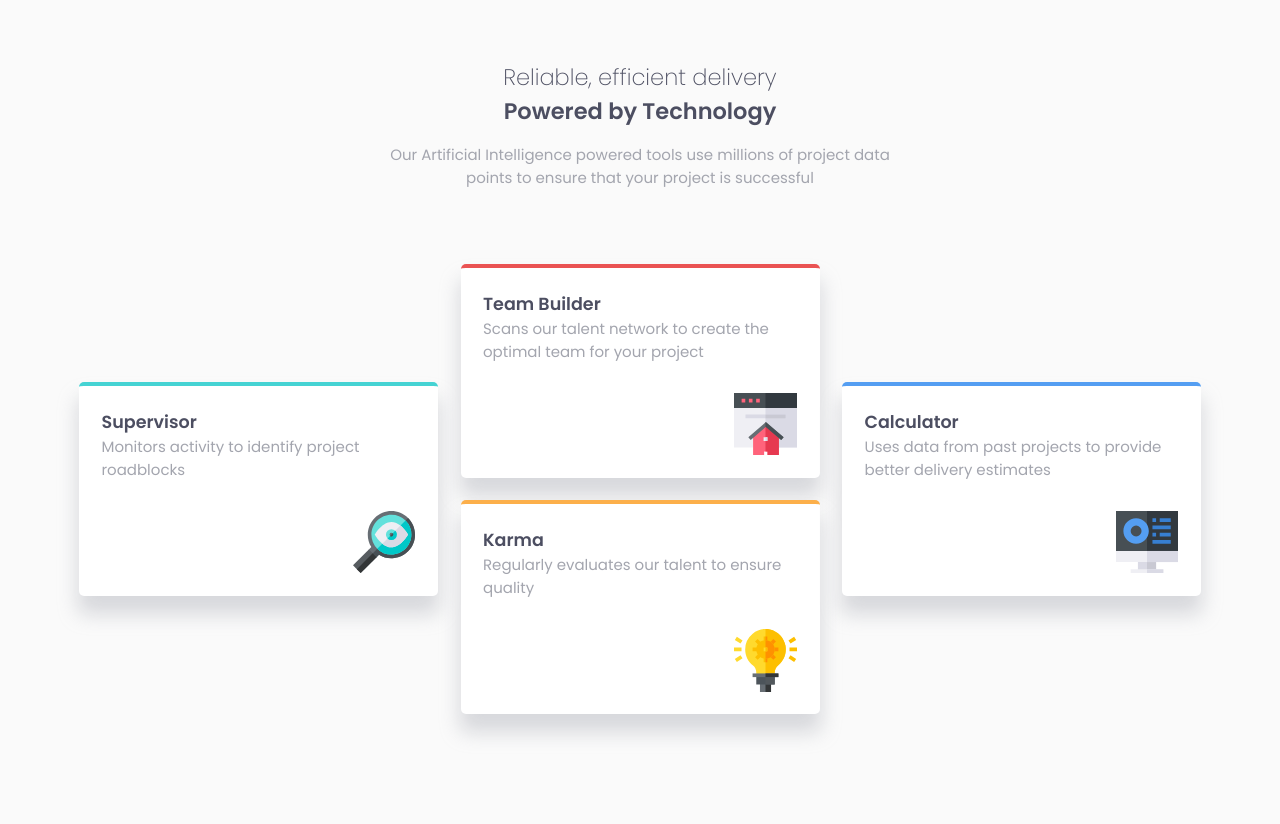
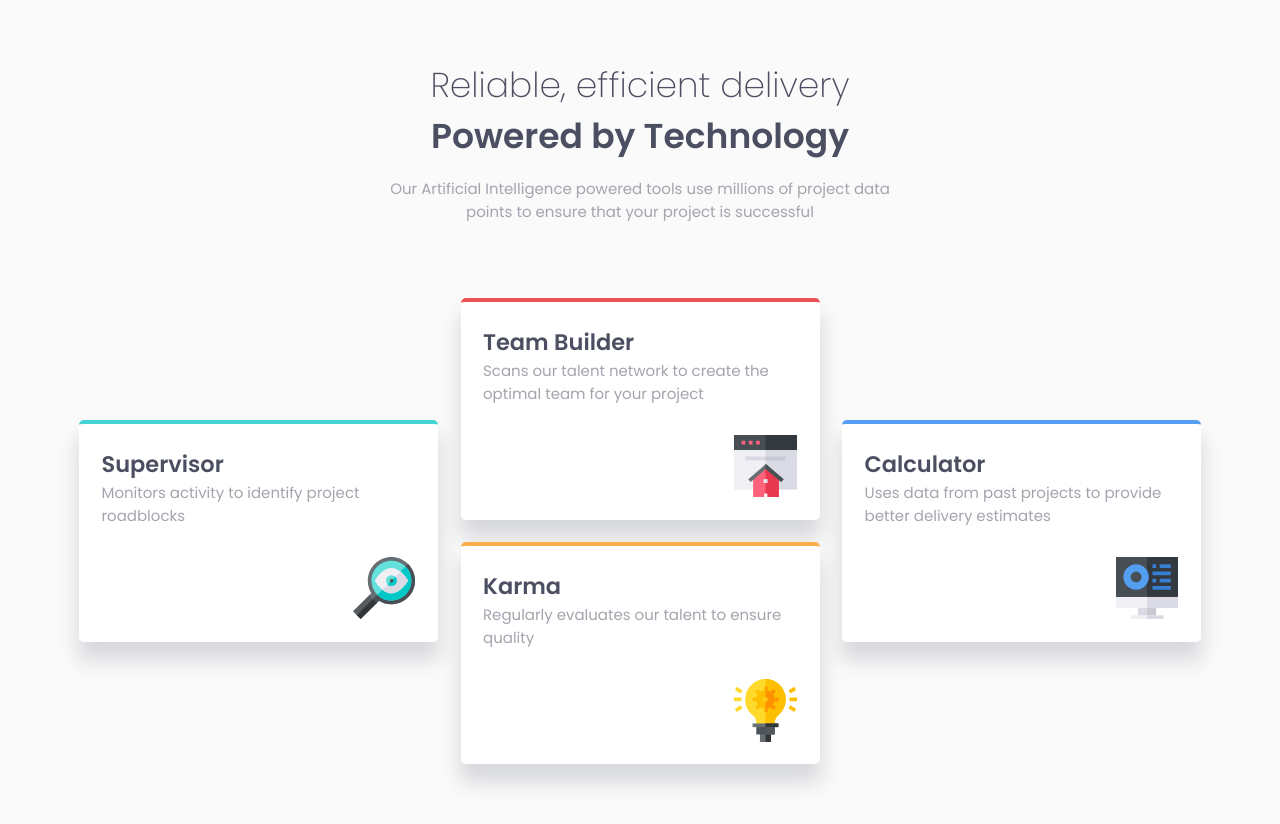
Before and after one commit to barka-dev/four-card-feature-section-master, a plain HTML site: page index.html in a window 1280 px wide. Before the commit the page ends 800 px from the top, so only its background shows below. Drawn offline with Linux system fonts and the light colour scheme.

Commit message:
Update style.css

```diff
--- a/style.css
+++ b/style.css
@@ -58,7 +58,12 @@ h1{
     font-weight: var(--weight-level-1);
     color: var(--very-dark-blue);
 }
-
+h1,h2{
+    font-size:2.3em;
+}
+h3{
+    font-size:1.5em;
+}
 h2,h3{
     font-weight: var(--weight-level-3);
     color: var(--very-dark-blue);
```
